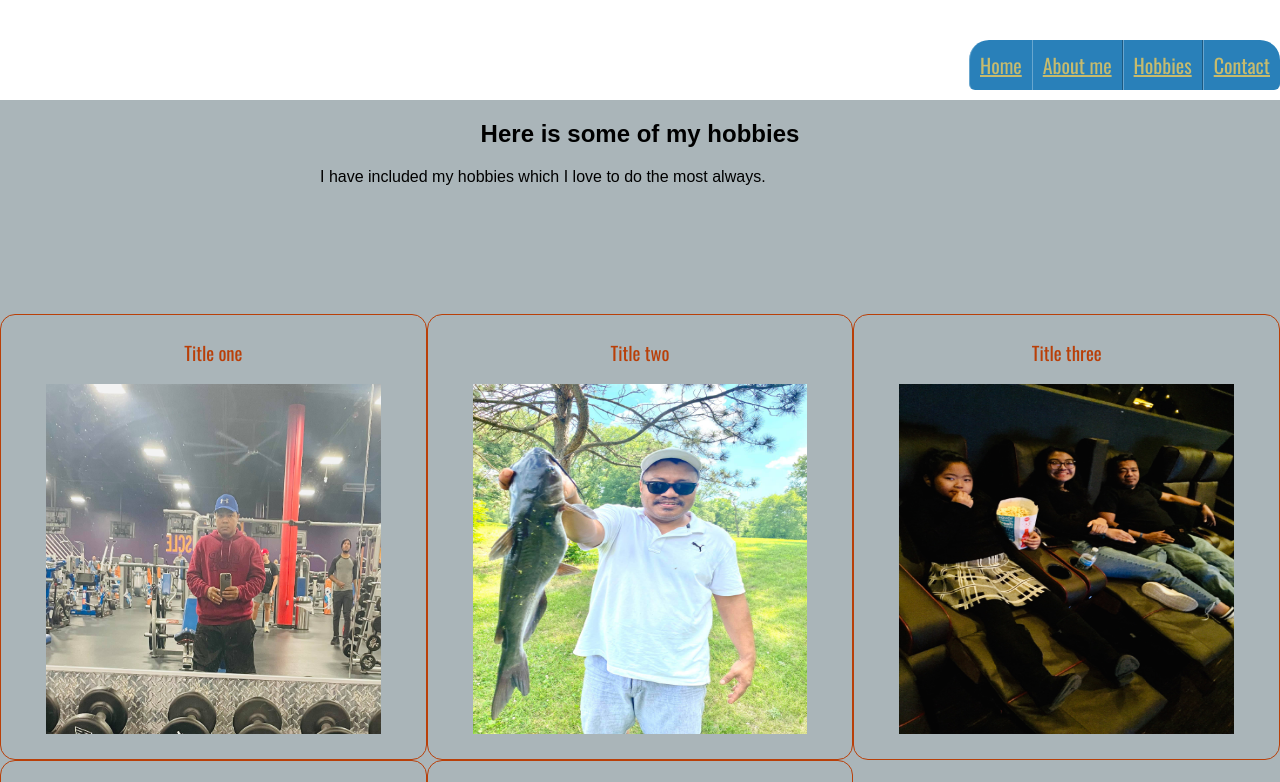
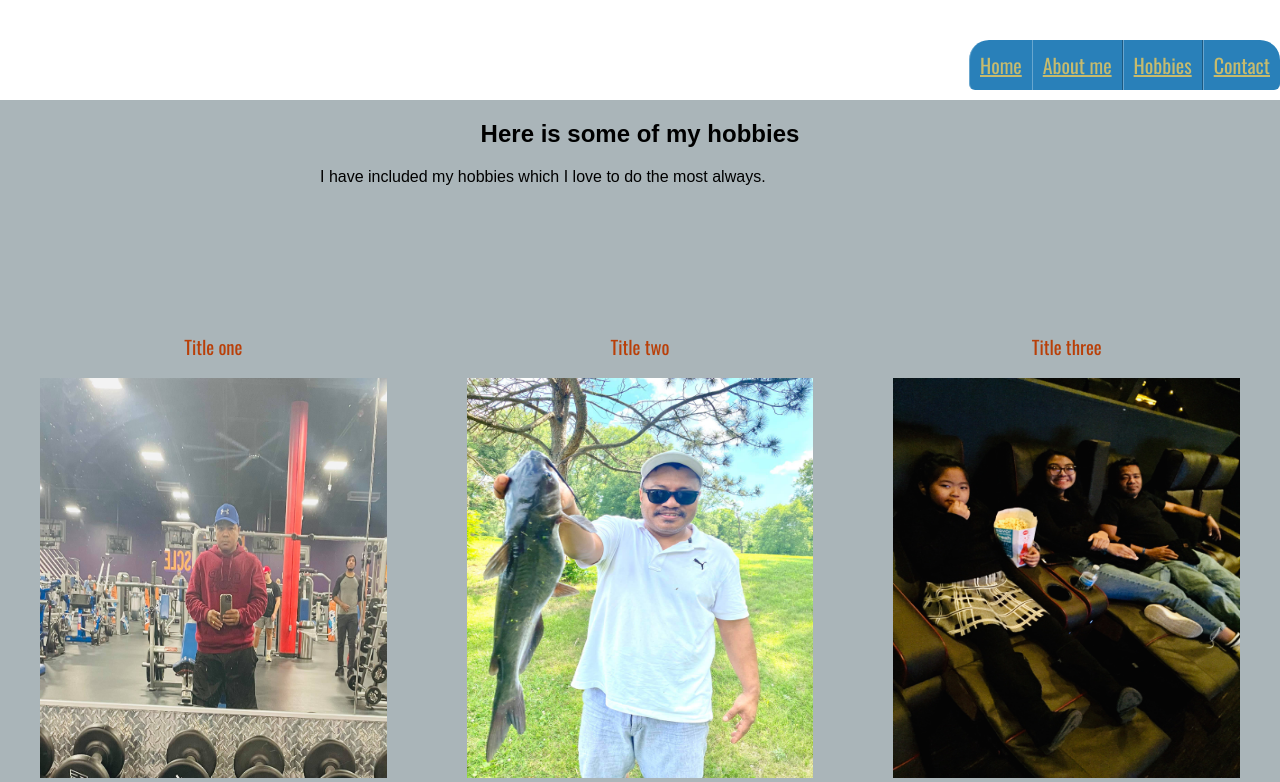
Before and after one commit to Pradeepgrg/bioSite, a plain HTML site: page Hobbies.html in a window 1280 px wide. Shown: the top 782 px of the page. Drawn offline with nearby package versions, Linux system fonts and the light colour scheme.

Commit message:
created style.css

```diff
--- a/style.css
+++ b/style.css
@@ -89,8 +89,8 @@ img {
 }
 
 .author-portrait {
-    width: 450px;
-    height: 450px;
+    width: 400px;
+    height: 400px;
     display: inline-block;
 }
 
@@ -106,7 +106,7 @@ h3, figcaption {
 
 img {
     width: 400px;
-    height: 350px;
+    height: 400px;
 }
 
 figure {
@@ -125,9 +125,3 @@ figcaption {
     font-size: .75em;
     font-weight: 400;
 }
-
-.gallery-item {
-    border: 1px solid rgba(185, 63, 8);
-    border-radius: 15px;
-    padding: 5px;
-}
```
